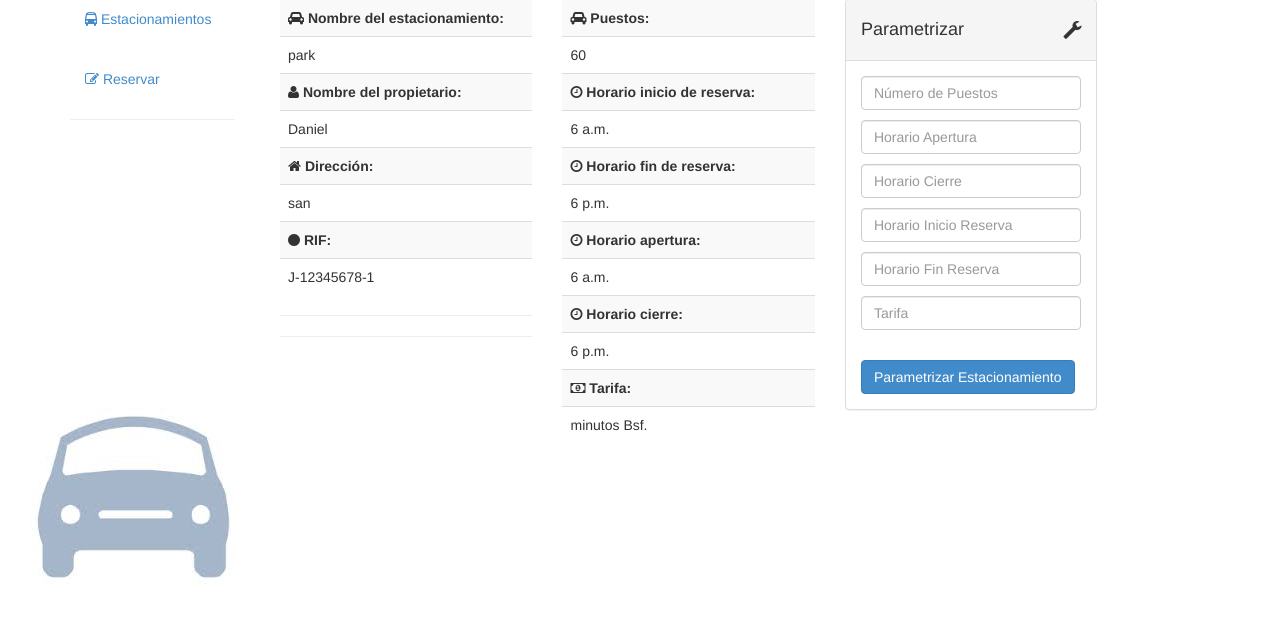
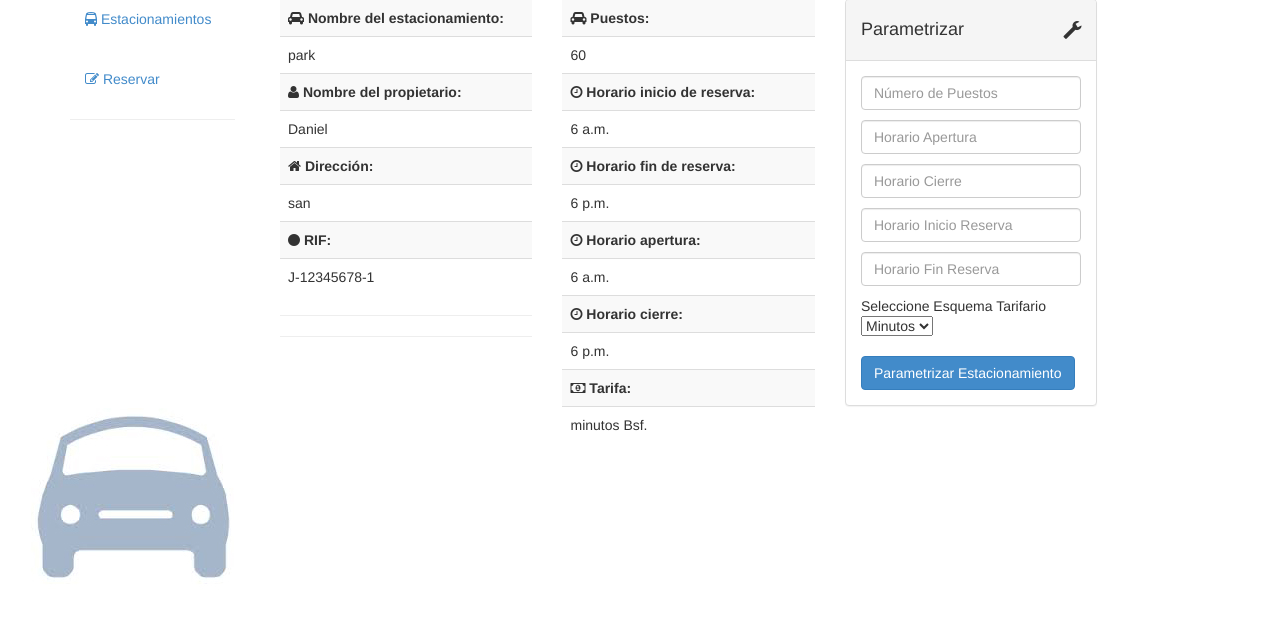
Before and after one commit to archector/SAGEInstec, a Django app: page /estacionamientos/2/ in a window 1280 px wide. Shown: the part 159-777 px from the top of the page. Run offline with Django 3.2, Linux system fonts and the light colour scheme; data comes from the database, SQL or seed files in the repository; some libraries are stand-ins or nearby versions.

Commit message:
Opciones entre tarifas

```diff
--- a/estacionamientos/forms.py
+++ b/estacionamientos/forms.py
@@ -66,9 +66,7 @@ class EstacionamientoExtendedForm(forms.Form):
     horario_reserin = forms.TimeField(required = True, label = 'Horario Inicio Reserva')
     horario_reserout = forms.TimeField(required = True, label = 'Horario Fin Reserva')
 
-    tarifa = forms.ModelChoiceField(widget=forms.Select(attrs={'size':'13', 'onchange':'this.form.action=this.form.submit()'}),queryset=Tarifa.objects.all())
-
-    papa = forms.Select()
+    tarifa = forms.ModelChoiceField(queryset=Tarifa.objects.all())
 
 
 class EstacionamientoReserva(forms.Form):
--- a/templates/estacionamiento.html
+++ b/templates/estacionamiento.html
@@ -187,12 +187,25 @@
               <form action="." method="post" class="form form-vertical">
               {% csrf_token %}
               {% for field in form %}
-                <div class="control-group">
+              {%if field.name = 'tarifa'%}
+              <h>Seleccione Esquema Tarifario</h>
+
+				<SELECT NAME="tarifa" SELECTED>Tarifa
+				    <OPTION VALUE="minutos">Minutos
+				    <OPTION VALUE="hora">Horas
+
+				</SELECT>
+
+
+              {%else%}
+              	  <div class="control-group">
                   <div class="controls">
                     <input type="text" class="form-control" name="{{field.name}}" placeholder="{{field.label}}" for="id_{{field.name}}"><p>
                     {{ field.errors }}
                   </div>
                 </div>
+              {%endif%}
+
               {% endfor %}
 
                 <div class="control-group">
```
